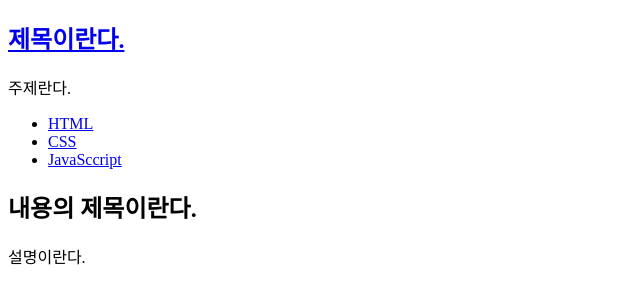
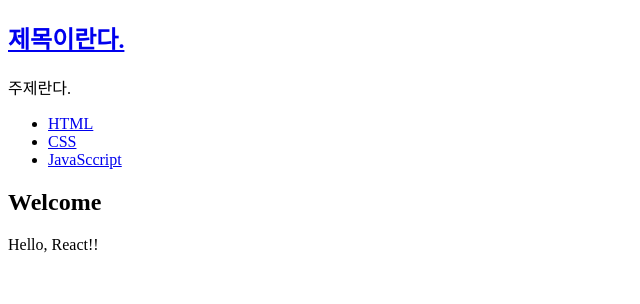
Before and after one commit to dev-splin/Life-Coding-React, a React (Create React App) app: page / in a window 1280 px wide. Shown: the top 304 px of the page, without its empty margins (0-640 px from the left). Built offline with nearby package versions, Linux system fonts and the light colour scheme.

Commit message:
ADD : [React] 조건에 따라 다른 화면 노출

```diff
--- a/src/App.js
+++ b/src/App.js
@@ -9,6 +9,11 @@ class App extends Component {
         super(props);
 
         this.state = {
+            mode: 'welcome',
+            welcome: {
+                title: 'Welcome',
+                desc: 'Hello, React!!',
+            },
             subject: {
                 title: '제목이란다.',
                 subject: '주제란다.',
@@ -17,15 +22,27 @@ class App extends Component {
                 { id:1, title: 'HTML', desc: 'HTML이란다.' },
                 { id:2, title: 'CSS', desc: 'CSS란다.' },
                 { id:3, title: 'JavaSccript', desc: 'JavaSccript란다.' },
-            ]
+            ],
         }
     }
   render() {
+    let title, desc;
+    switch (this.state.mode) {
+        case 'welcome':
+            title = this.state.welcome.title;
+            desc = this.state.welcome.desc;
+            break;
+        case 'read':
+            title = this.state.contents[0].title;
+            desc = this.state.contents[0].desc;
+            break;
+    }
+
     return (
         <div className="App">
-          <Subject title={this.state.subject.title} subject={this.state.subject.subject}></Subject>
-          <TOC contents={this.state.contents}></TOC>
-          <Content title="내용의 제목이란다." desc="설명이란다."></Content>
+            <Subject title={this.state.subject.title} subject={this.state.subject.subject}></Subject>
+            <TOC contents={this.state.contents}></TOC>
+            <Content title={title} desc={desc}></Content>
         </div>
     );
   }
```
